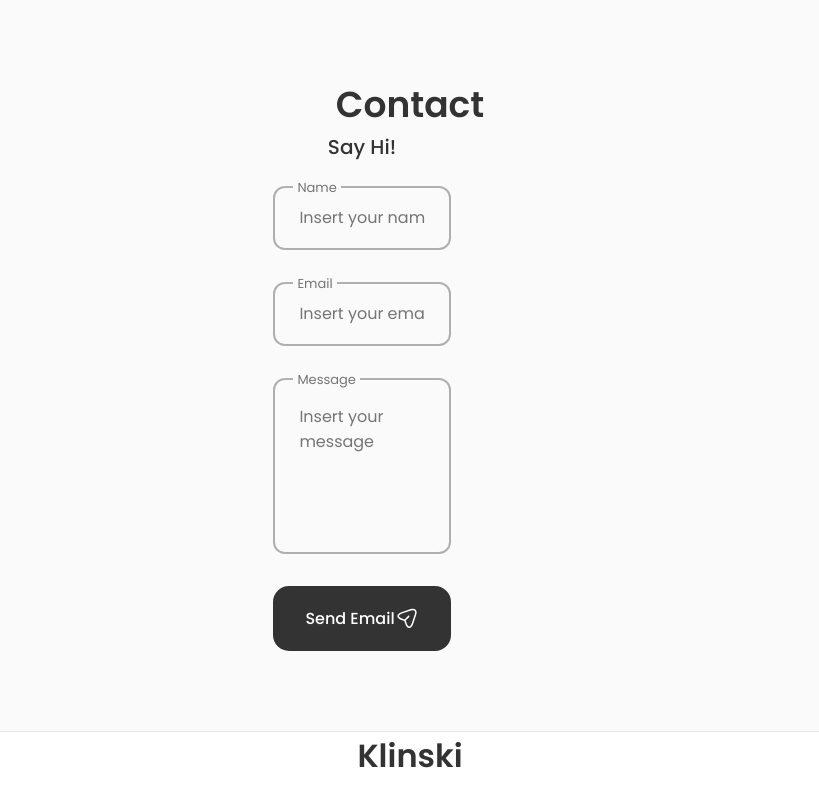
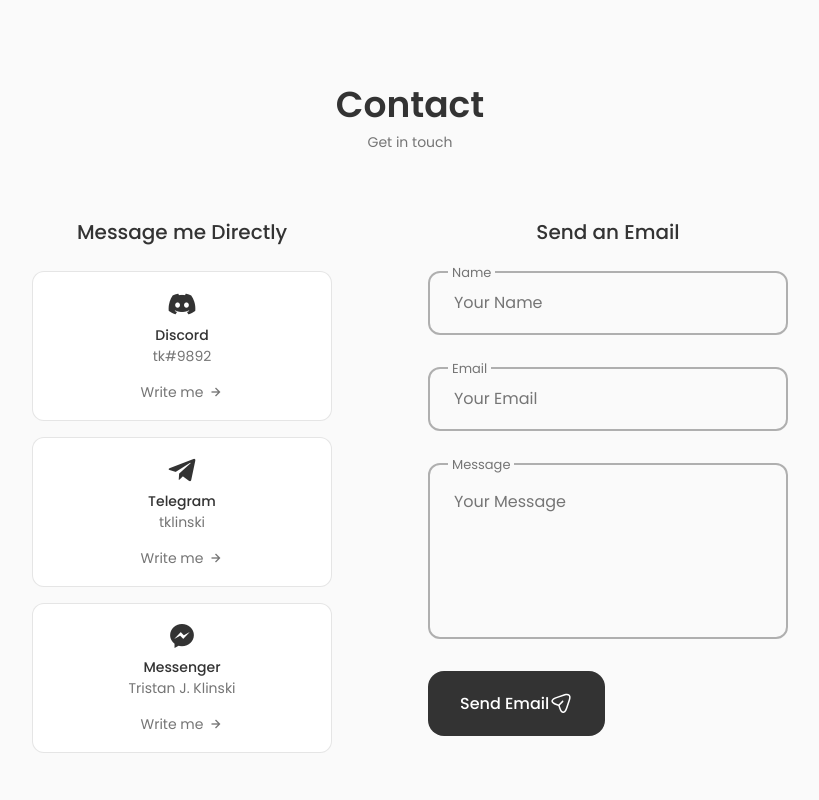
Before and after one commit to tkthedev7/My-Portfolio, a React (Create React App) app: page / in a window 1280 px wide. Shown: the part 4040-4840 px from the top of the page, without its empty margins (230-1049 px from the left). Built offline with nearby package versions, Linux system fonts and the light colour scheme.

Commit message:
re-wrote the contact portion

```diff
--- a/src/components/contact/Contact.jsx
+++ b/src/components/contact/Contact.jsx
@@ -1,53 +1,73 @@
-import React, {useRef} from 'react';
-import emailjs from '@emailjs/browser';
+import React from 'react';
 import "./contact.css";
 
 const Contact = () => {
-    const form = useRef();
-
-    const sendEmail = (e) => {
-        e.preventDefault();
-        emailjs.sendForm('service_0afiwht', 'template_p58021f', form.current, '4DUSvwMcJSVDtLBpm')
-        e.target.reset();
-    };
-
   return (
     <section className="contact section" id="contact">
         <h2 className="section__title">Contact</h2>
+        <span className="section__subtitle">Get in touch</span>
+
         <div className="contact__container container grid">
-                <div className="contact_content">
-                <h3 className="contact__title">Say Hi!</h3>
+            <div className="contact__content">
+                <h3 className="contact__title">Message me Directly</h3>
 
-                <form ref={form} onSubmit={sendEmail} className="contact__form">
+                <div className="contact__info">
+                    <div className="contact__card">
+                        <i className="bx bxl-discord-alt contact__card-icon"></i>
+
+                        <h3 className="contact__card-title">Discord</h3>
+
+                        <span className="contact__card-data">tk#9892</span>
+
+                        <a href="" className="contact__button">Write me <i className="bx bx-right-arrow-alt contact__button-icon"></i></a>
+                    </div>
+
+                    <div className="contact__card">
+                        <i className="bx bxl-telegram contact__card-icon"></i>
+
+                        <h3 className="contact__card-title">Telegram</h3>
+
+                        <span className="contact__card-data">tklinski</span>
+
+                        <a href="" className="contact__button">Write me <i className="bx bx-right-arrow-alt contact__button-icon"></i></a>
+                    </div>
+
+                    <div className="contact__card">
+                        <i className="bx bxl-messenger contact__card-icon"></i>
+
+                        <h3 className="contact__card-title">Messenger</h3>
+
+                        <span className="contact__card-data">Tristan J. Klinski</span>
+
+                        <a href="" className="contact__button">Write me <i className="bx bx-right-arrow-alt contact__button-icon"></i></a>
+                    </div>
+                </div>
+            </div>
+
+            <div className="contact__content">
+                <h3 className="contact__title">Send an Email</h3>
+
+                <form className="contact__form">
                     <div className="contact__form-div">
                         <label className="contact__form-tag">Name</label>
-                    <input
-                        type="text"
-                        name="name"
+                        <input type="text" name="name"
                         className="contact__form-input"
-                        placeholder="Insert your name"
+                        placeholder="Your Name"
                         />
                     </div>
 
                     <div className="contact__form-div">
                         <label className="contact__form-tag">Email</label>
-                    <input
-                        type="email"
-                        name="email"
+                        <input type="email" name="email"
                         className="contact__form-input"
-                        placeholder="Insert your email"
+                        placeholder="Your Email"
                         />
                     </div>
 
                     <div className="contact__form-div contact__form-area">
                         <label className="contact__form-tag">Message</label>
-                    <textarea
-                        type="message"
-                        cols="30"
-                        rows="10"
-                        className="contact__form-input"
-                        placeholder="Insert your message"
-                    ></textarea>
+                        <textarea name="message" cols="30" rows="10"
+                        className="contact__form-input" placeholder="Your Message"></textarea>
                     </div>
 
                     <button className="button button--flex">
--- a/src/components/contact/contact.css
+++ b/src/components/contact/contact.css
@@ -3,7 +3,6 @@
     justify-content: center;
     column-gap: 6rem;
     padding-bottom: 3rem;
-    width: 1000px;
 }
 
 .contact__title {
@@ -19,8 +18,55 @@
     grid-template-columns: 300px;
 }
 
-.contact-form {
-    max-width: 800px;
+.contact__card {
+    background-color: var(--container-color);
+    border: 1px solid rgba(0, 0, 0, 0.1);
+    padding: 1rem;
+    border-radius: 0.75rem;
+    text-align: center;
+}
+
+.contact__card-icon {
+    font-size: 2rem;
+    color: var(--title-color);
+    margin-bottom: var(--mb-0-25);
+}
+
+.contact__card-title,
+.contact__card-data {
+   font-size: var(--small-font-size);
+
+}
+
+.contact__card-title {
+    font-weight: var(--font-medium);
+}
+
+.contact__card-data {
+    display: block;
+    margin-bottom: var(--mb-0-75);
+}
+
+.contact__button {
+    color: var(--text-color);
+    font-size: var(--small-font-size);
+    display: inline-flex;
+    align-items: center;
+    justify-content: center;
+    column-gap: 0.25rem;
+}
+
+.contact__button-icon {
+    font-size: 1rem;
+    transition: 0.3s;
+}
+
+.contact__button:hover .contact__button-icon {
+    transform: translate(0.25rem);
+}
+
+.contact__form {
+    width: 360px;
 }
 
 .contact__form-div {
@@ -37,6 +83,8 @@
     height: 100%;
     border: 2px solid rgba(0, 0, 0, 0.3);
     background: none;
+    color: var(--text-color);
+    outline: none;
     color: var(--text-color);
     outline: none;
     border-radius: 0.75rem;
@@ -58,7 +106,7 @@
     height: 11rem;
 }
 
-.contact__form-area textarea{
+.contact__form-area textarea {
     resize: none;
 }
 
@@ -73,7 +121,7 @@
   /* Medium Screens */
   @media screen and (max-width: 768px) {
     .contact__container {
-        grid-template-columns: 1fr;
+        grid-template: 1fr;
         row-gap: 3rem;
     }
 
@@ -88,11 +136,11 @@
 
   @media screen and (max-width: 576px) {
     .contact__info {
-        grid-template-columns: 1fr;
+        grid-template: 1fr;
     }
 
     .contact__form {
-        width: 100%
+        width: 100%;
     }
   }
 
```
Lines whose indentation alone changed are shown as unchanged.
